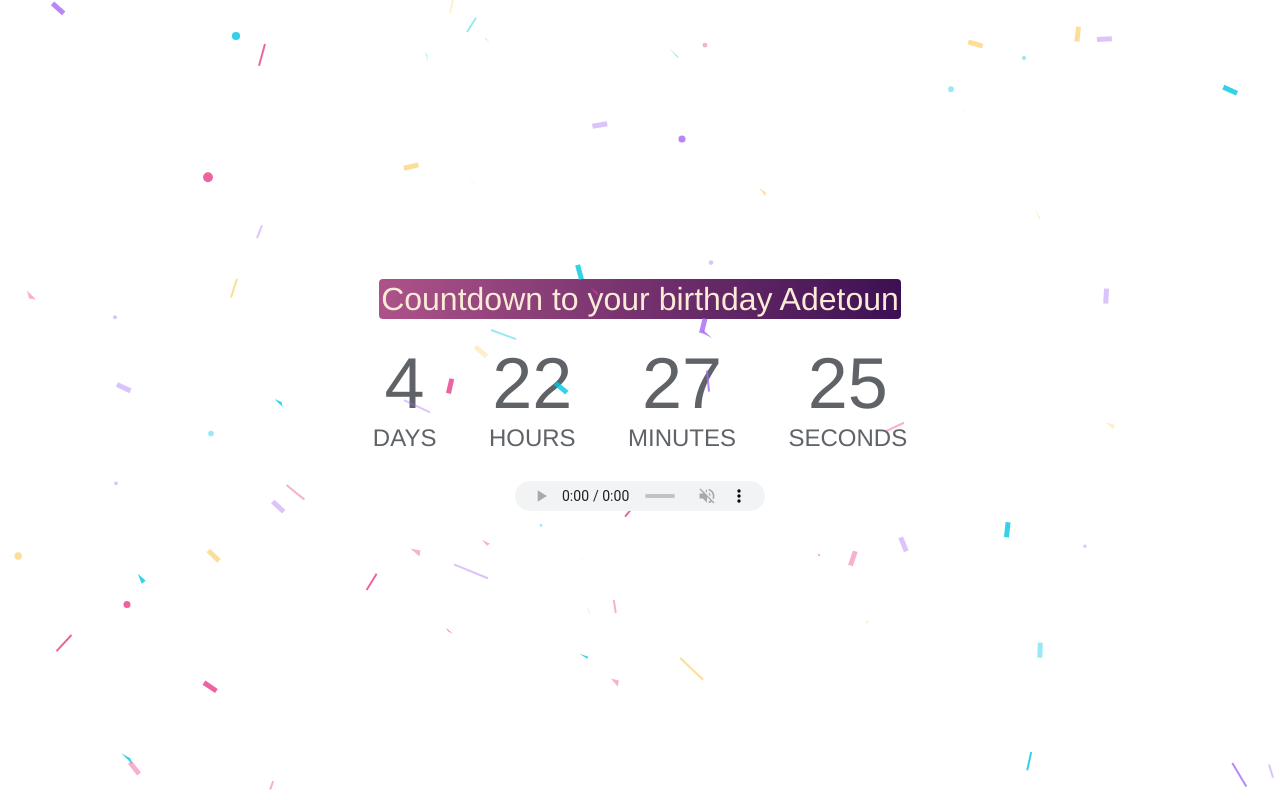
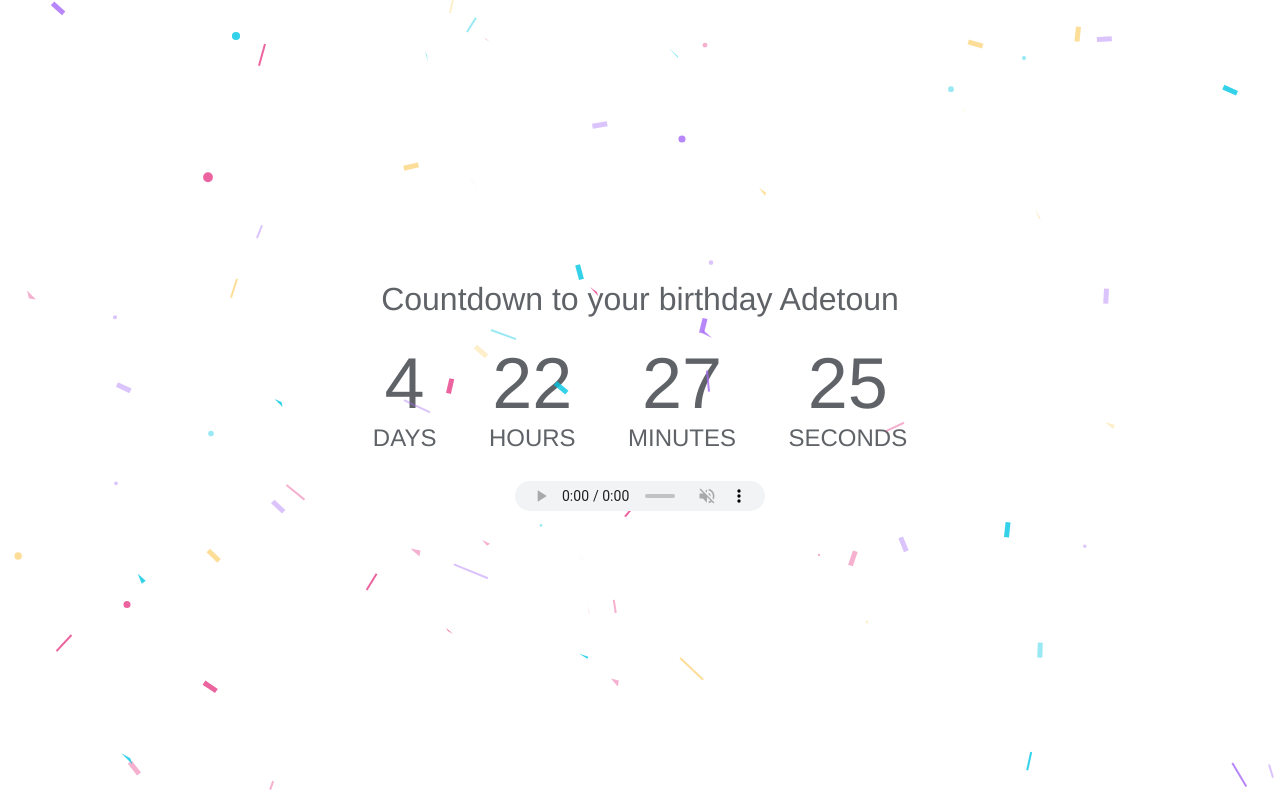
Before and after one commit to Mansheu/Adetoun-Birthday, a plain HTML site: page index.html in a window 1280 px wide. Drawn offline with Linux system fonts and the light colour scheme.

Commit message:
h1 style.css

```diff
--- a/styles/style.css
+++ b/styles/style.css
@@ -21,10 +21,6 @@
 
   h1 {
     font-weight: normal;
-    background: linear-gradient(to right, rgb(173, 83, 137), rgb(60, 16, 83));
-    color: antiquewhite;
-    padding: 2px;
-    border-radius: 4px;
 }
   li {
     display: inline-block;
```
